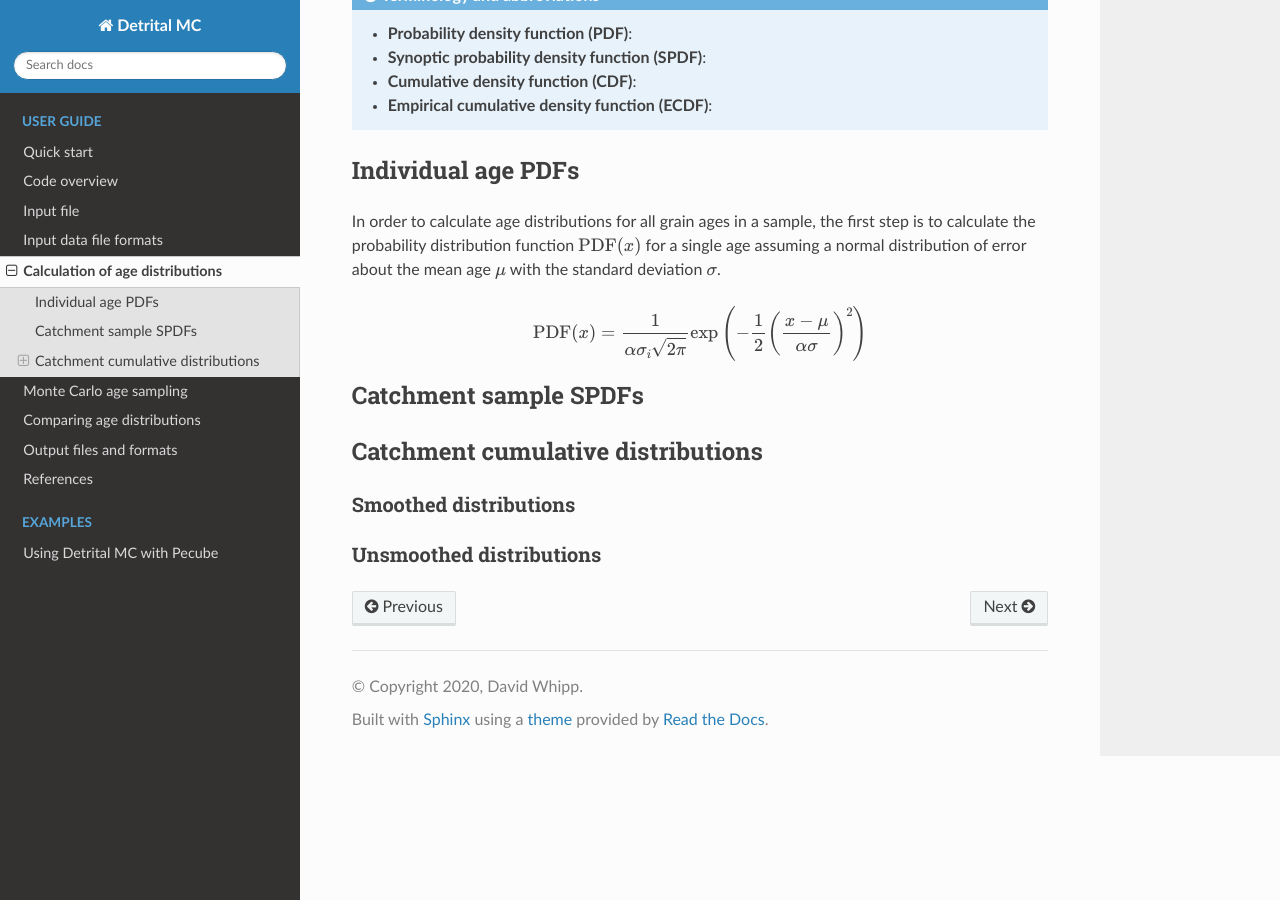
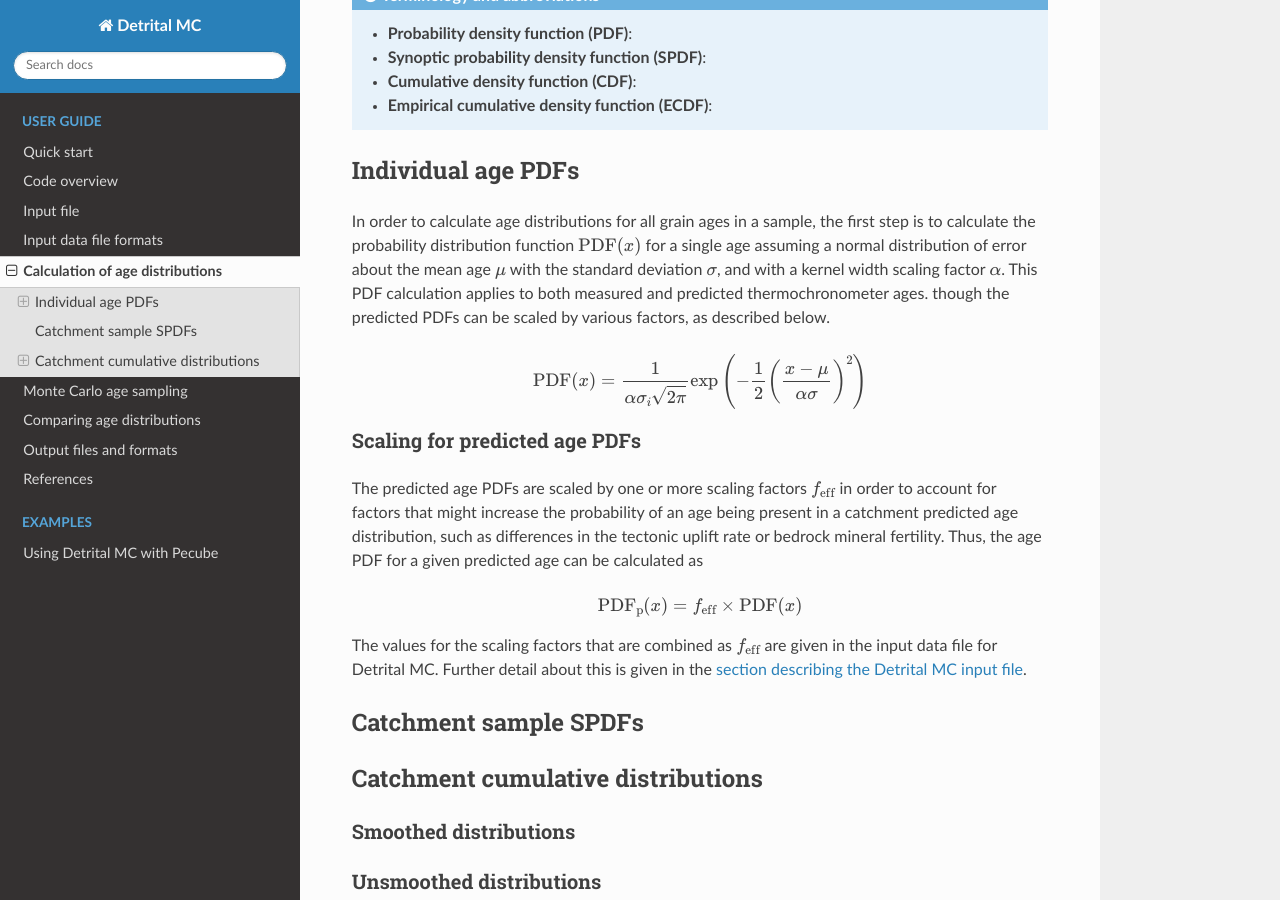
Before and after one commit to HUGG/Detrital-MC, a Sphinx documentation site: the page built from docs/source/manual/age-dists.rst, in a window 1280 px wide and 900 px high, scrolled down 347 px. Built offline with Sphinx 7.4.7 and the Read the Docs theme 2.0.0, drawn with Linux system fonts in a browser that asks for light colours.

Commit message:
Added text for predicted PDFs

```diff
--- a/docs/source/manual/age-dists.rst
+++ b/docs/source/manual/age-dists.rst
@@ -15,11 +15,25 @@ Clearly, the page is under construction.
 Individual age PDFs
 -------------------
 
-In order to calculate age distributions for all grain ages in a sample, the first step is to calculate the probability distribution function :math:`\mathrm{PDF}(x)` for a single age assuming a normal distribution of error about the mean age :math:`\mu` with the standard deviation :math:`\sigma`.
+In order to calculate age distributions for all grain ages in a sample, the first step is to calculate the probability distribution function :math:`\mathrm{PDF}(x)` for a single age assuming a normal distribution of error about the mean age :math:`\mu` with the standard deviation :math:`\sigma`, and with a kernel width scaling factor :math:`\alpha`.
+This PDF calculation applies to both measured and predicted thermochronometer ages. though the predicted PDFs can be scaled by various factors, as described below.
 
 .. math::
 
    \mathrm{PDF}(x) = \frac{1}{\alpha \sigma_{i} \sqrt{2 \pi}} \exp \left(-\frac{1}{2} \left(\frac{x - \mu}{\alpha \sigma} \right)^{2} \right)
+
+Scaling for predicted age PDFs
+~~~~~~~~~~~~~~~~~~~~~~~~~~~~~~
+
+The predicted age PDFs are scaled by one or more scaling factors :math:`f_{\mathrm{eff}}` in order to account for factors that might increase the probability of an age being present in a catchment predicted age distribution, such as differences in the tectonic uplift rate or bedrock mineral fertility.
+Thus, the age PDF for a given predicted age can be calculated as
+
+.. math::
+
+   \mathrm{PDF}_{\mathrm{p}}(x) = f_{\mathrm{eff}} \times \mathrm{PDF}(x)
+
+The values for the scaling factors that are combined as :math:`f_{\mathrm{eff}}` are given in the input data file for Detrital MC.
+Further detail about this is given in the :doc:`section describing the Detrital MC input file <input-file>`.
 
 Catchment sample SPDFs
 ----------------------
```
